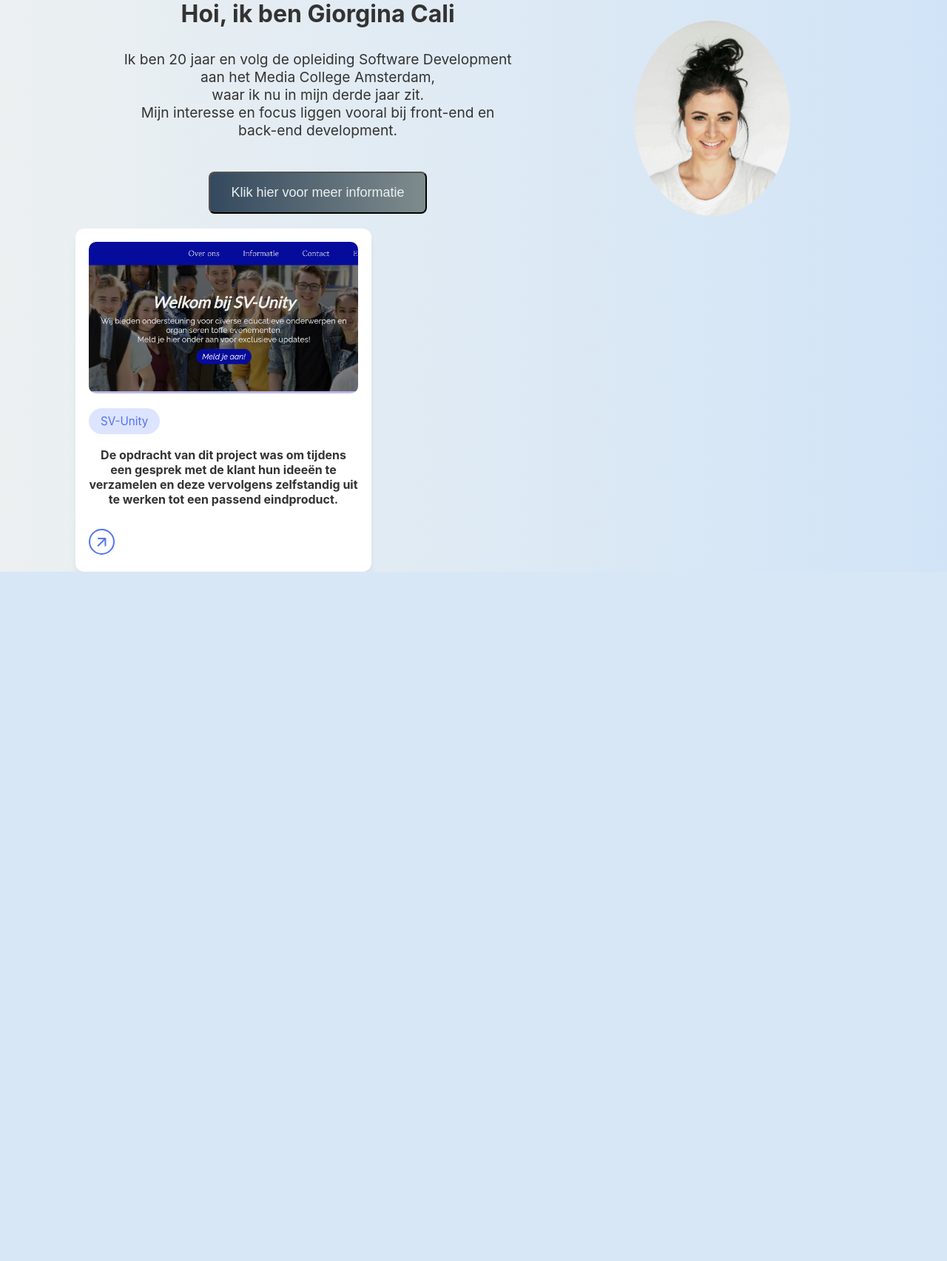
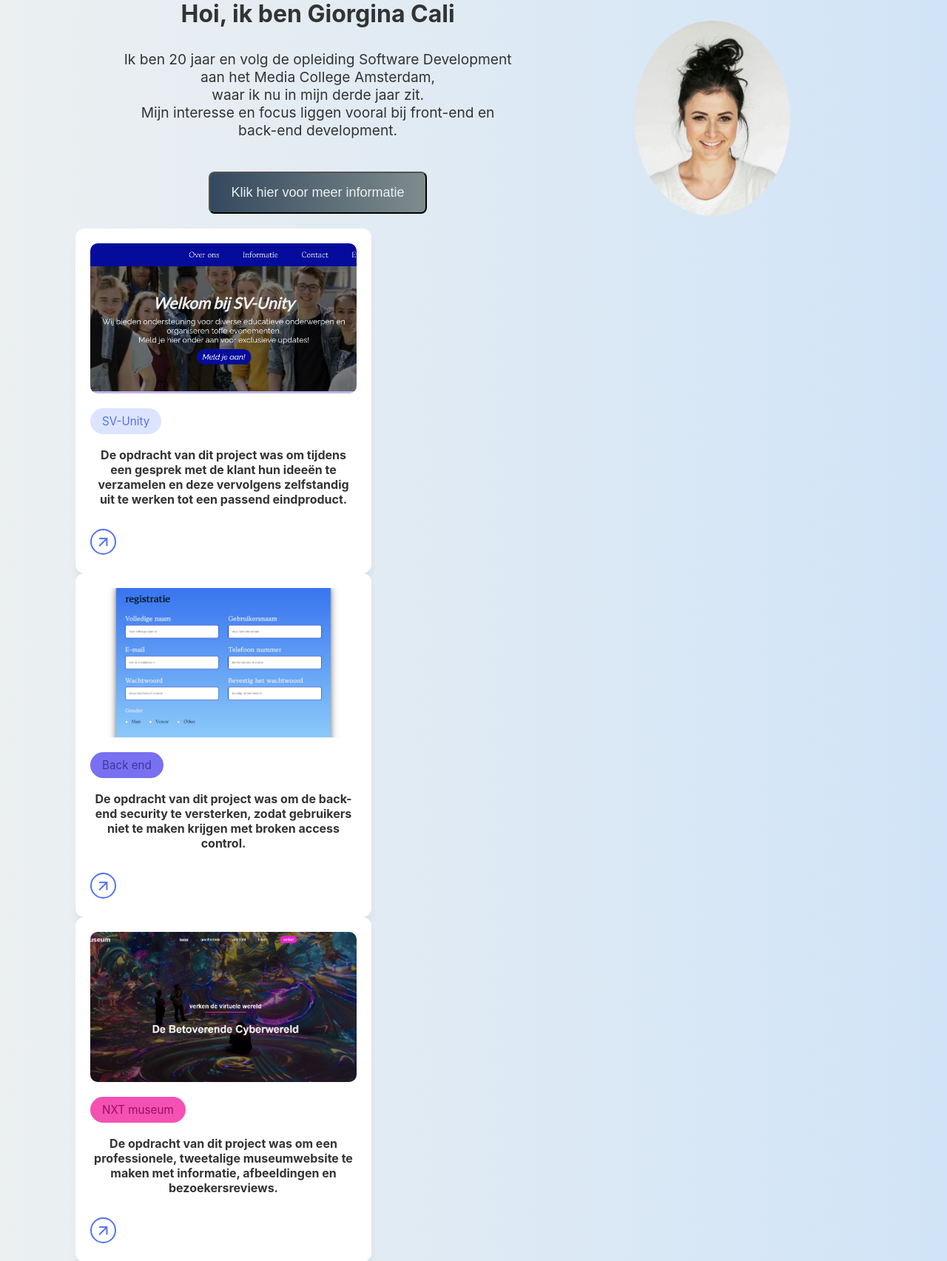
Before and after one commit to giorgina18/Portofolio, a PHP site: page / in a window 1280 px wide. Shown: the part 213-1918 px from the top of the page at 74% size. Before the commit the page ends 986 px from the top, so only its background shows below. Run offline with PHP 8.4, Linux system fonts and the light colour scheme.

Commit message:
Alle kaarten gemaakt voor de slider nu

```diff
--- a/index.php
+++ b/index.php
@@ -73,11 +73,56 @@
     <section class="container">
         <div class="card-wrapper">
             <ul class="card-list">
+                <!-- sv_unity -->
                 <li class="card-item">
                     <a href="#" class="card-link">
                         <img src="img/SV-unity.png" alt="" class="card-image">
                         <p class="badge">SV-Unity</p>
                         <h2 class="card-title">De opdracht van dit project was om tijdens een gesprek met de klant hun ideeën te verzamelen en deze vervolgens zelfstandig uit te werken tot een passend eindproduct. </h2>
+                        <button class="card-button material-symbols-outlined">
+                            arrow_forward
+                        </button>
+                    </a>
+                </li>
+                <!-- back end -->
+                <li class="card-item">
+                    <a href="#" class="card-link">
+                        <img src="img/registratie.png" alt="" class="card-image">
+                        <p class="badge back_end">Back end</p>
+                        <h2 class="card-title">De opdracht van dit project was om de back-end security te versterken, zodat gebruikers niet te maken krijgen met broken access control.</h2>
+                        <button class="card-button material-symbols-outlined">
+                            arrow_forward
+                        </button>
+                    </a>
+                </li>
+                <!-- nxt museum -->
+                <li class="card-item">
+                    <a href="#" class="card-link">
+                        <img src="img/nxtmuseum.png" alt="" class="card-image">
+                        <p class="badge museum">NXT museum</p>
+                        <h2 class="card-title">De opdracht van dit project was om een professionele, tweetalige museumwebsite te maken met informatie, afbeeldingen en bezoekersreviews.</h2>
+                        <button class="card-button material-symbols-outlined">
+                            arrow_forward
+                        </button>
+                    </a>
+                </li>
+                <!-- webshop -->
+                <li class="card-item">
+                    <a href="#" class="card-link">
+                        <img src="img/webshop.png" alt="" class="card-image">
+                        <p class="badge webshop">Webshop</p>
+                        <h2 class="card-title">De opdracht van dit project was om een webshop te maken op basis van de gegeven layout en stijl. Ik heb de webshop gebaseerd op Bol.com en voorzien van drie features. </h2>
+                        <button class="card-button material-symbols-outlined">
+                            arrow_forward
+                        </button>
+                    </a>
+                </li>
+                <!-- input output -->
+                <li class="card-item">
+                    <a href="#" class="card-link">
+                        <img src="img/input_output.png" alt="" class="card-image">
+                        <p class="badge input_output">Input Output</p>
+                        <h2 class="card-title">De opdracht van dit project was om een input-output toepassing te maken. Mijn idee was een autootje te bouwen dat bestuurd wordt met een joystick, de joystick dient als input en het autootje als output. </h2>
                         <button class="card-button material-symbols-outlined">
                             arrow_forward
                         </button>
--- a/style.css
+++ b/style.css
@@ -168,7 +168,13 @@ button:hover {
     padding: 18px;
     border-radius: 12px;
     text-decoration: none;
+    border: 2px solid transparent;
     box-shadow: 0 10px 10px rgba(0, 0, 0, 0.05);
+    transition: 0.2s ease;
+}
+
+.card-list .card-item .card-link:hover {
+    border-color: #5372f0;
 }
 
 .card-list .card-link .card-image {
@@ -205,8 +211,41 @@ button:hover {
     background: none;
     cursor: pointer;
     border: 2px solid #5372f0;
-    transform: rotate(-45deg );
+    transform: rotate(-45deg);
+    transition: 0.4s ease;
 }
+
+.card-list .card-link:hover .card-button {
+    background: #5372f0;
+    color: #fff;
+}
+
+.card-list .card-link .badge.back_end {
+    background: #7870f0;
+    color: #3d389d;
+}
+
+.card-list .card-link .badge.museum{
+ background: #f451b3;
+    color: #981062;
+}
+
+.card-list .card-link .badge.webshop{
+ background: #49f7c3;
+    color: #188872;
+}
+
+.card-list .card-link .badge.input_output{
+ background: #fff56d;
+    color: #817a20;
+
+}
+
+
+
+
+
+
 
 
 /* Responsive */
```
Also changed, not shown: img/input_output.png (added), img/nxtmuseum.png (added), img/registratie.png (added), img/webshop.png (added).
